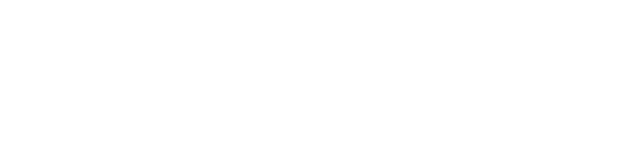
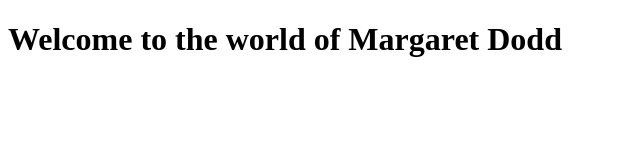
Before and after one commit to Jonathon/MD, a plain HTML site: page index.html in a window 1280 px wide. Shown: the whole page, without its empty margins (0-640 px from the left). Drawn offline with Linux system fonts and the light colour scheme; a web font is replaced by a local one.

```diff
--- a/index.html
+++ b/index.html
@@ -5,13 +5,9 @@
     <title>Margaret Dodd</title>
     <link rel="stylesheet" href="https://use.typekit.net/vsj6avh.css">
 </head>
+    <body>
+        <h1>Welcome to the world of Margaret Dodd</h1>
 
-
-
-
-
-<body>
-
-</body>
+    </body>
 
 </html>
```
